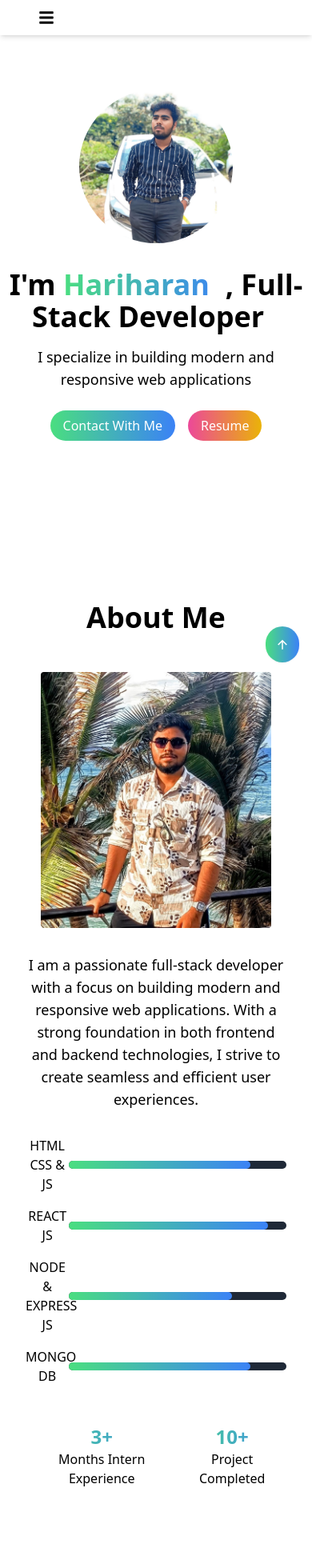
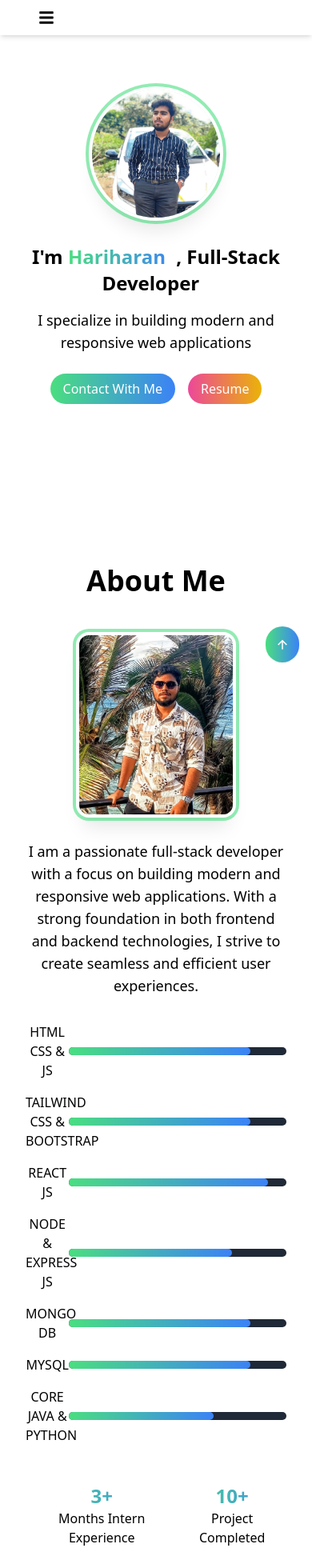
Before and after one commit to SSHariharan24/deploy-client, a React (Vite) app in the folder client/: page / in a window 390 px wide. Shown: the top 1960 px of the page at 80% size. Built offline with nearby package versions, Linux system fonts and the light colour scheme.

Commit message:
some changes in commit

```diff
--- a/client/src/components/About.jsx
+++ b/client/src/components/About.jsx
@@ -1,10 +1,10 @@
-import React from 'react'
-import AboutImage from '../assets/hari.jpg'
+import React from "react";
+import AboutImage from "../assets/hari.jpg";
 import { motion } from "framer-motion";
-import {fadeIn} from './variants.js'
+import { fadeIn } from "./variants.js";
 import AOS from "aos";
 import "aos/dist/aos.css";
-import { TypeAnimation } from 'react-type-animation';
+import { TypeAnimation } from "react-type-animation";
 import { useEffect } from "react";
 export const About = () => {
   useEffect(() => {
@@ -16,102 +16,195 @@ export const About = () => {
     });
   }, []);
   return (
-    <div className='dark:bg-black text-white  dark:text-white text-center py-24' id="About">
-        <div className='container mx-auto px-8 md:px-16 lg:px-24'>
-            <motion.h2  variants={fadeIn("left",0.2)}
-                initial={{opacity:0}}
+    <div
+      className="dark:bg-black text-white  dark:text-white text-center py-24"
+      id="About"
+    >
+      <div className="container mx-auto px-8 md:px-16 lg:px-24">
+        <motion.h2
+          variants={fadeIn("left", 0.2)}
+          initial={{ opacity: 0 }}
           whileInView={"show"}
-                viewport={{once:false,amount:0.7}}
-                 className='text-4xl text-black dark:text-white font-bold text-center mb-12'>About Me</motion.h2>
+          viewport={{ once: false, amount: 0.7 }}
+          className="text-4xl text-black dark:text-white font-bold text-center mb-12"
+        >
+          About Me
+        </motion.h2>
         <motion.div
-             variants={fadeIn("up",0.2)}
-             initial={{opacity:1}}
+          variants={fadeIn("up", 0.2)}
+          initial={{ opacity: 1 }}
           whileInView={"show"}
           //  whileHover="hover"
-             viewport={{once:false,amount:0.7}}
-            className='flex flex-col md:flex-row items-center md:space-x-12'>
+          viewport={{ once: false, amount: 0.7 }}
+          className="flex flex-col md:flex-row items-center md:space-x-12"
+        >
           <motion.img
             data-aos="flip-right"
-                variants={fadeIn("up",0.2)}
-                initial={{opacity:0}}
+            variants={fadeIn("up", 0.2)}
+            initial={{ opacity: 0 }}
             whileInView={"show"}
             whileHover="hover"
-                viewport={{once:false,amount:0.7}}
-                src={AboutImage} alt="" className='w-72 h-80 rounded object-cover mb-8 md:mb-0' />
-               <div className='flex-1'>
-                 <p className='text-lg text-black dark:text-white mb-8' data-aos="fade-left">
+            viewport={{ once: false, amount: 0.7 }}
+            src={AboutImage}
+            alt=""
+            className="w-48 h-56 sm:w-56 sm:h-64 md:w-64 md:h-72 lg:w-72 lg:h-80 xl:w-80 xl:h-96 rounded-xl object-cover shadow-xl
+                       ring-4 ring-offset-4 ring-offset-white dark:ring-offset-black
+                       ring-green-400/60 hover:ring-blue-500/80 transition-all duration-500 hover:scale-105 mb-8 md:mb-0"
+          />
+          <div className="flex-1">
+            <p
+              className="text-lg text-black dark:text-white mb-8"
+              data-aos="fade-left"
+            >
               I am a passionate full-stack developer with a focus on building
               modern and responsive web applications. With a strong foundation
               in both frontend and backend technologies, I strive to create
               seamless and efficient user experiences.
             </p>
 
-                <div className='space-y-4'>
-                    <div className='flex items-center'>
-                        <label htmlFor="htmlandcss" className='w-2/12 text-black dark:text-white'data-aos="zoom-in">HTML CSS & JS</label>
-                        <div className='grow bg-gray-800 rounded-full h-2.5'>
-                            <div className='bg-gradient-to-r from-green-400 to-blue-500 h-2.5 rounded-full
-                            transform transition-transform duration-300 hover:scale-105 w-10/12'>
+            <div className="space-y-4">
+              <div className="flex items-center">
+                <label
+                  htmlFor="htmlandcss"
+                  className="w-2/12 text-black dark:text-white"
+                  data-aos="zoom-in"
+                >
+                  HTML CSS & JS
+                </label>
+                <div className="grow bg-gray-800 rounded-full h-2.5">
+                  <div
+                    className="bg-gradient-to-r from-green-400 to-blue-500 h-2.5 rounded-full
+                            transform transition-transform duration-300 hover:scale-105 w-10/12"
+                  ></div>
+                </div>
+              </div>
 
+              <div className="flex items-center">
+                <label
+                  htmlFor="Mongodb"
+                  className="w-2/12 text-black dark:text-white"
+                  data-aos="zoom-in"
+                >
+                  TAILWIND CSS & BOOTSTRAP
+                </label>
+                <div className="grow bg-gray-800 rounded-full h-2.5">
+                  <div
+                    className="bg-gradient-to-r from-green-400 to-blue-500 h-2.5 rounded-full
+                            transform transition-transform duration-300 hover:scale-105 w-10/12"
+                  ></div>
+                </div>
+              </div>
+
+              <div className="flex items-center">
+                <label
+                  htmlFor="reactjs"
+                  className="w-2/12 text-black dark:text-white"
+                  data-aos="zoom-in"
+                >
+                  REACT JS
+                </label>
+                <div className="grow bg-gray-800 rounded-full h-2.5">
+                  <div
+                    className="bg-gradient-to-r from-green-400 to-blue-500 h-2.5 rounded-full
+                            transform transition-transform duration-300 hover:scale-105 w-11/12"
+                  ></div>
+                </div>
+              </div>
+
+              <div className="flex items-center">
+                <label
+                  htmlFor="nodeandexpressjs"
+                  className="w-2/12 text-black dark:text-white"
+                  data-aos="zoom-in"
+                >
+                  NODE & EXPRESS JS
+                </label>
+                <div className="grow bg-gray-800 rounded-full h-2.5">
+                  <div
+                    className="bg-gradient-to-r from-green-400 to-blue-500 h-2.5 rounded-full
+                            transform transition-transform duration-300 hover:scale-105 w-9/12"
+                  ></div>
+                </div>
+              </div>
+
+              <div className="flex items-center">
+                <label
+                  htmlFor="Mongodb"
+                  className="w-2/12 text-black dark:text-white"
+                  data-aos="zoom-in"
+                >
+                  MONGO DB
+                </label>
+                <div className="grow bg-gray-800 rounded-full h-2.5">
+                  <div
+                    className="bg-gradient-to-r from-green-400 to-blue-500 h-2.5 rounded-full
+                            transform transition-transform duration-300 hover:scale-105 w-10/12"
+                  ></div>
+                </div>
+              </div>
+
+              <div className="flex items-center">
+                <label
+                  htmlFor="Mongodb"
+                  className="w-2/12 text-black dark:text-white"
+                  data-aos="zoom-in"
+                >
+                  MYSQL
+                </label>
+                <div className="grow bg-gray-800 rounded-full h-2.5">
+                  <div
+                    className="bg-gradient-to-r from-green-400 to-blue-500 h-2.5 rounded-full
+                            transform transition-transform duration-300 hover:scale-105 w-10/12"
+                  ></div>
+                </div>
+              </div>
+
+              <div className="flex items-center">
+                <label
+                  htmlFor="Mongodb"
+                  className="w-2/12 text-black dark:text-white"
+                  data-aos="zoom-in"
+                >
+                  CORE JAVA & PYTHON
+                </label>
+                <div className="grow bg-gray-800 rounded-full h-2.5">
+                  <div
+                    className="bg-gradient-to-r from-green-400 to-blue-500 h-2.5 rounded-full
+                            transform transition-transform duration-300 hover:scale-105 w-8/12"
+                  ></div>
                 </div>
               </div>
             </div>
 
-                    <div className='flex items-center'>
-                        <label htmlFor="reactjs" className='w-2/12 text-black dark:text-white' data-aos="zoom-in">REACT JS</label>
-                        <div className='grow bg-gray-800 rounded-full h-2.5'>
-                            <div className='bg-gradient-to-r from-green-400 to-blue-500 h-2.5 rounded-full
-                            transform transition-transform duration-300 hover:scale-105 w-11/12'>
-
-                            </div>
-                        </div>
-                    </div>
-
-                    <div className='flex items-center'>
-                        <label htmlFor="nodeandexpressjs" className='w-2/12 text-black dark:text-white' data-aos="zoom-in">NODE & EXPRESS JS</label>
-                        <div className='grow bg-gray-800 rounded-full h-2.5'>
-                            <div className='bg-gradient-to-r from-green-400 to-blue-500 h-2.5 rounded-full
-                            transform transition-transform duration-300 hover:scale-105 w-9/12'>
-
-                            </div>
-                        </div>
-                    </div>
-
-                    <div className='flex items-center'>
-                        <label htmlFor="Mongodb" className='w-2/12 text-black dark:text-white' data-aos="zoom-in">MONGO DB</label>
-                        <div className='grow bg-gray-800 rounded-full h-2.5'>
-                            <div className='bg-gradient-to-r from-green-400 to-blue-500 h-2.5 rounded-full
-                            transform transition-transform duration-300 hover:scale-105 w-10/12'>
-
-                            </div>
-                        </div>
-                    </div>
-
-                </div>
-
             <motion.div
-             variants={fadeIn("left",0.5)}
+              variants={fadeIn("left", 0.5)}
               initial="hidden"
               whileInView={"show"}
               //  whileHover="hover"
-             viewport={{once:false,amount:0.7}}
-            className='mt-12 flex justify-around text-center'>
+              viewport={{ once: false, amount: 0.7 }}
+              className="mt-12 flex justify-around text-center"
+            >
               <div data-aos="zoom-in">
-                    <h3 className='text-2xl font-bold text-transparent bg-clip-text
-                    bg-gradient-to-r from-green-400 to-blue-500'>
+                <h3
+                  className="text-2xl font-bold text-transparent bg-clip-text
+                    bg-gradient-to-r from-green-400 to-blue-500"
+                >
                   3+
                 </h3>
-                    <p className='text-black dark:text-white'>Months Intern Experience</p>
+                <p className="text-black dark:text-white">
+                  Months Intern Experience
+                </p>
               </div>
 
               <div data-aos="zoom-in">
-                    <h3 className='text-2xl font-bold text-transparent bg-clip-text
-                    bg-gradient-to-r from-green-400 to-blue-500'>
+                <h3
+                  className="text-2xl font-bold text-transparent bg-clip-text
+                    bg-gradient-to-r from-green-400 to-blue-500"
+                >
                   10+
                 </h3>
-                    <p className='text-black dark:text-white'>Project Completed</p>
+                <p className="text-black dark:text-white">Project Completed</p>
               </div>
-
 
               {/* <div>
                     <h3 className='text-2xl font-bold text-transparent bg-clip-text
@@ -120,12 +213,10 @@ export const About = () => {
                     </h3>
                     <p>Happy clients</p>
                 </div> */}
-
             </motion.div>
-
           </div>
         </motion.div>
       </div>
     </div>
-  )
-}
+  );
+};
--- a/client/src/components/Hero.jsx
+++ b/client/src/components/Hero.jsx
@@ -1,14 +1,17 @@
-import React from 'react';
-import HeroImage from '../assets/hero-images.jpg';
+import React from "react";
+import HeroImage from "../assets/hero-images.jpg";
 import { motion } from "framer-motion";
-import { fadeIn } from './variants.js';
+import { fadeIn } from "./variants.js";
 import AOS from "aos";
 import "aos/dist/aos.css";
-import { TypeAnimation } from 'react-type-animation';
-import { AiOutlineLinkedin, AiOutlineGithub, AiOutlineDownload } from "react-icons/ai";
+import { TypeAnimation } from "react-type-animation";
+import {
+  AiOutlineLinkedin,
+  AiOutlineGithub,
+  AiOutlineDownload,
+} from "react-icons/ai";
 import { useEffect } from "react";
 export const Hero = () => {
-
   useEffect(() => {
     AOS.init({
       duration: 1000, // Animation duration in milliseconds
@@ -19,48 +22,53 @@ export const Hero = () => {
   }, []);
 
   const config = {
-  myname:"Hariharan",
-  subtitle: ', Full-Stack Developer',
-  subtitle1:" I specialize in building modern and responsive web applications",
+    myname: "Hariharan",
+    subtitle: ", Full-Stack Developer",
+    subtitle1:
+      " I specialize in building modern and responsive web applications",
     social: {
-      github: 'https://github.com/SSHariharan24',
-      linkedin: 'https://www.linkedin.com/in/hariharan-ss-525aa7329/'
+      github: "https://github.com/SSHariharan24",
+      linkedin: "https://www.linkedin.com/in/hariharan-ss-525aa7329/",
     },
-  resume: 'https://drive.google.com/file/d/1SB34iI0oyTzd6vaEYUlbBXhygeMNcNwT/view?usp=drivesdk'
+    resume:
+      "https://drive.google.com/file/d/1SB34iI0oyTzd6vaEYUlbBXhygeMNcNwT/view?usp=drivesdk",
   };
 
   return (
-    <div className="dark:bg-black text-black  dark:text-white  text-center py-28" id="Hero">
+    <div
+      className="dark:bg-black text-black  dark:text-white  text-center py-28"
+      id="Hero"
+    >
       <motion.img
-        variants={fadeIn("right", 0.2)}
-        initial={{ opacity: 0 }}
-        whileInView={"show"}
-        whileHover="newhover"
-        whileTap="tap"
-        exit="exit"
-        viewport={{ once: false, amount: 0.7 }}
+        variants={fadeIn("up", 0.2)}
+        initial="hidden"
+        whileInView="show"
+        viewport={{ once: true, amount: 0.6 }}
         src={HeroImage}
-        data-aos="fade-down"
-        alt=""
-        className="mx-auto mb-8 w-48 h-48 rounded-full object-cover transition-transform duration-0 hover:scale-105"
+        alt="Hero"
+        className="mx-auto mb-8
+             w-40 h-40   /* Base (mobile) = 160px */
+             sm:w-48 sm:h-48   /* Small screen (≥640px) = 192px */
+             md:w-56 md:h-56   /* Medium screen (≥768px) = 224px */
+             lg:w-64 lg:h-64   /* Large screen (≥1024px) = 256px */
+             xl:w-72 xl:h-72   /* Extra large (≥1280px) = 288px */
+             rounded-full object-cover shadow-xl
+             ring-4 ring-offset-4 ring-offset-white dark:ring-offset-black
+             ring-green-400/60 hover:ring-blue-500/80
+             transition-all duration-500 hover:scale-110"
       />
+
       <motion.h1
-
-        variants={fadeIn("left", 0.2)}
+        variants={fadeIn("down", 0.3)}
         initial="hidden"
-        whileInView={"show"}
-        whileTap="tap"
-        exit="exit"
-        viewport={{ once: false, amount: 0.7 }}
-        className="text-4xl font-bold"
+        whileInView="show"
+        viewport={{ once: true, amount: 0.6 }}
+        className="text-2xl sm:text-3xl md:text-4xl lg:text-5xl font-bold leading-snug"
       >
         I'm {""}
         <span className="text-transparent bg-clip-text bg-gradient-to-r from-green-400 to-blue-500">
           <TypeAnimation
-                        sequence={[
-                            config.myname,
-                            130
-                        ]}
+            sequence={[config.myname, 130]}
             wrapper="span"
             speed={250}
             cursor={true}
@@ -68,10 +76,7 @@ const config = {
           />
         </span>
         <TypeAnimation
-                        sequence={[
-                          config.subtitle,
-                            130
-                        ]}
+          sequence={[config.subtitle, 130]}
           wrapper="span"
           speed={250}
           cursor={true}
@@ -101,15 +106,18 @@ const config = {
         <a
           href={config.social.linkedin}
           className="bg-gradient-to-r from-green-400 to-blue-500 text-white transform transition-transform duration-300 hover:scale-105 px-4 py-2 rounded-full"
-          data-aos="zoom-in" data-aos-delay="500">
-
+          data-aos="zoom-in"
+          data-aos-delay="500"
+        >
           Contact With Me
         </a>
         <a
           href={config.resume}
           download
           className="bg-gradient-to-r from-pink-500 to-yellow-500 text-white transform transition-transform duration-300 hover:scale-105 px-4 py-2 rounded-full"
-          data-aos="zoom-in" data-aos-delay="500">
+          data-aos="zoom-in"
+          data-aos-delay="500"
+        >
           {/* <AiOutlineDownload className='mr-2' size={24} /> */}
           Resume
         </a>
--- a/client/src/components/Service.jsx
+++ b/client/src/components/Service.jsx
@@ -3,7 +3,7 @@ import { motion } from "framer-motion";
 import { fadeIn } from "./variants.js";
 import AOS from "aos";
 import "aos/dist/aos.css";
-import { TypeAnimation } from 'react-type-animation';
+import { TypeAnimation } from "react-type-animation";
 import { useEffect } from "react";
 const services = [
   {
@@ -45,7 +45,10 @@ export const Service = () => {
   };
 
   return (
-    <div className="dark:bg-black  dark:text-white text-center py-24" id="Service">
+    <div
+      className="dark:bg-black  dark:text-white text-center py-24"
+      id="Service"
+    >
       <div className="container mx-auto px-8 md:px-16 lg:px-24">
         <motion.h2
           data-aos="fade-down"
@@ -70,31 +73,36 @@ export const Service = () => {
           {services.map((service) => (
             <motion.div
               key={service.id}
-              variants={fadeIn("right", 0.5)}
+              variants={fadeIn("up", 0.5)}
               initial={{ opacity: 0 }}
               whileInView="show"
-              whileHover="newhover1"
+              whileHover={{ scale: 1.05 }}
               exit="exit"
               viewport={{ once: false, amount: 0.7 }}
-              className={`dark:bg-gray-700 bg-gray-300 px-6 pb-6 rounded-lg hover:shadow-lg transform duration-300 hover:scale-105 ${
-                activeServiceId === service.id ? "expanded" : "collapsed"
+              className={`dark:bg-gray-800 bg-white border border-gray-200 dark:border-gray-700
+                          px-8 py-10 rounded-2xl shadow-md hover:shadow-xl
+                          transition-all duration-300 flex flex-col justify-between ${
+                            activeServiceId === service.id
+                              ? "expanded"
+                              : "collapsed"
                           }`}
             >
-              <h3
-                className="mt-2 text-2xl font-bold text-transparent bg-clip-text bg-gradient-to-r from-green-400 to-blue-500"
-              >
+              <h3 className="text-xl md:text-2xl font-bold text-transparent bg-clip-text bg-gradient-to-r from-green-400 to-blue-500 mb-4">
                 {service.title}
               </h3>
-              <p className="mt-2 dark:text-gray-300">
+              <p className="text-gray-700 dark:text-gray-300 text-sm md:text-base leading-relaxed">
                 {service.description}
                 {activeServiceId === service.id && (
-                  <span className="dark:text-gray-300"> {service.fullDescription}</span>
+                  <span className="dark:text-gray-300">
+                    {" "}
+                    {service.fullDescription}
+                  </span>
                 )}
               </p>
               <a
                 href="#Service"
                 onClick={() => toggleReadMore(service.id)}
-                className="mt-4 inline-block text-green-400 hover:text-blue-500"
+                className="mt-6 inline-block text-green-500 hover:text-blue-500 font-semibold transition-colors duration-200"
               >
                 {activeServiceId === service.id ? "Read Less" : "Read More"}
               </a>
```
Also changed, not shown: client/src/components/Projects.jsx (+100 -46 lines), client/src/assets/blog.png (added). Lines whose indentation alone changed are shown as unchanged.
